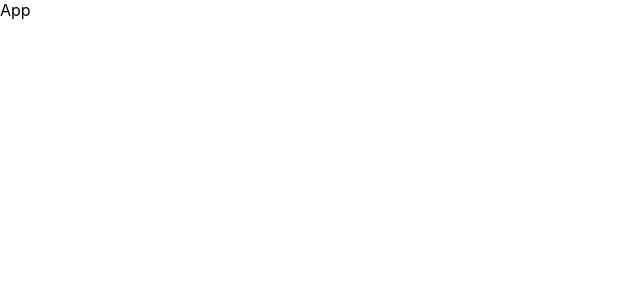
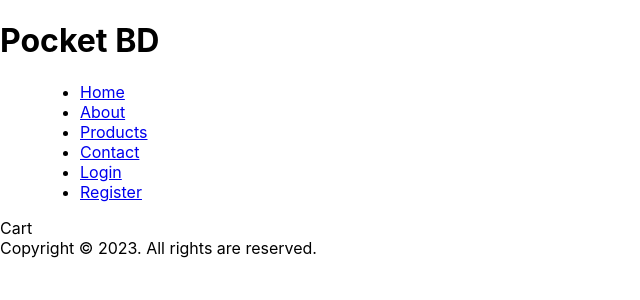
Before and after one commit to raihan-mahmud-talukder/pocket-bd, a React (Create React App) app in the folder client/: page /cart in a window 1280 px wide. Shown: the top 300 px of the page, without its empty margins (0-640 px from the left). Built offline with nearby package versions, Linux system fonts and the light colour scheme.

Commit message:
header page

```diff
--- a/client/src/App.jsx
+++ b/client/src/App.jsx
@@ -1,5 +1,11 @@
+import { Header } from "./components/Header"
+import { Footer } from "./components/Footer"
+
 export const App = () => {
   return (
-    <div>App</div>
+    <main>
+      <Header />
+      <Footer />
+    </main>
   )
 }
--- a/client/src/components/Header.jsx
+++ b/client/src/components/Header.jsx
@@ -1,5 +1,59 @@
+import { NavLink, Route, Routes, useNavigate } from "react-router-dom"
+import { Home } from "../pages/Home"
+import { About } from "../pages/About"
+import { Products } from "../pages/Products"
+import { Login } from "../pages/Login"
+import { Register } from "../pages/Register"
+import { Contact } from "../pages/Contact"
+import { Admin } from "../pages/Admin"
+import { Dashboard } from "../pages/Dashboard"
+import { Details } from "../pages/Details"
+import { Cart } from '../pages/Cart'
+
 export const Header = () => {
+  const navigate = useNavigate() // must needed for dynamic navbar
+  const user = JSON.parse(localStorage.getItem('currentUser'))
+  const logout = () => localStorage.removeItem('currentUser')
+
   return (
-    <div>Header</div>
+    <>
+      <header>
+        <h1>Pocket BD</h1>
+        <menu>
+          <ul>
+            <li><NavLink to='/' className={({ isActive }) => (isActive ? "active" : "")}>Home</NavLink></li>
+            <li><NavLink to='/about' className={({ isActive }) => (isActive ? "active" : "")}>About</NavLink></li>
+            <li><NavLink to='/products' className={({ isActive }) => (isActive ? "active" : "")}>Products</NavLink></li>
+            <li><NavLink to='/contact' className={({ isActive }) => (isActive ? "active" : "")}>Contact</NavLink></li>
+            {!user ?
+              (
+                <>
+                  <li><NavLink to='/login' className={({ isActive }) => (isActive ? "active" : "")}>Login</NavLink></li>
+                  <li><NavLink to='/register' className={({ isActive }) => (isActive ? "active" : "")}>Register</NavLink></li>
+                </>
+              ) : (
+                <>
+                  <li><NavLink to='/cart'>Cart</NavLink></li>
+                  <li><NavLink to='/dashboard'>Dashboard</NavLink></li>
+                  <li><NavLink to='/login' onClick={logout} >Logout</NavLink></li>
+                </>
+              )
+            }
+          </ul>
+        </menu>
+      </header>
+      <Routes>
+        <Route path="/" element={<Home />} />
+        <Route path="/about" element={<About />} />
+        <Route path="/products" element={<Products />} />
+        <Route path="/contact" element={<Contact />} />
+        <Route path="/login" element={<Login />} />
+        <Route path="/register" element={<Register />} />
+        <Route path="/dashboard" element={<Dashboard />} />
+        <Route path="/admin" element={<Admin />} />
+        <Route path="/cart" element={<Cart />} />
+        <Route path="/detail/:productid" element={<Details />} />
+      </Routes>
+    </>
   )
 }
--- a/client/src/index.js
+++ b/client/src/index.js
@@ -1,11 +1,12 @@
 import React from 'react';
 import ReactDOM from 'react-dom/client';
+import { BrowserRouter } from 'react-router-dom'
 import './index.css';
 import { App } from './App';
 
 const root = ReactDOM.createRoot(document.getElementById('root'));
 root.render(
-  <React.StrictMode>
+  <BrowserRouter>
     <App />
-  </React.StrictMode>
+  </BrowserRouter>
 )
--- a/client/src/pages/Cart.jsx
+++ b/client/src/pages/Cart.jsx
@@ -0,0 +1,5 @@
+export const Cart = () => {
+    return (
+        <div>Cart</div>
+    )
+}
--- a/client/src/pages/Details.jsx
+++ b/client/src/pages/Details.jsx
@@ -0,0 +1,5 @@
+export const Details = () => {
+    return (
+        <div>Details</div>
+    )
+}
--- a/client/src/pages/Home.jsx
+++ b/client/src/pages/Home.jsx
@@ -0,0 +1,5 @@
+export const Home = () => {
+  return (
+    <div>Home</div>
+  )
+}
```
